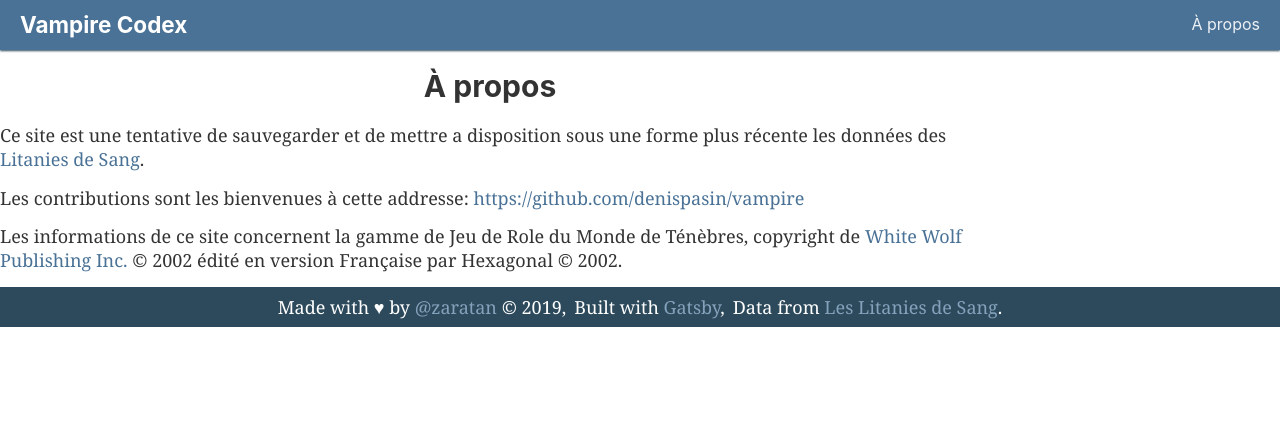
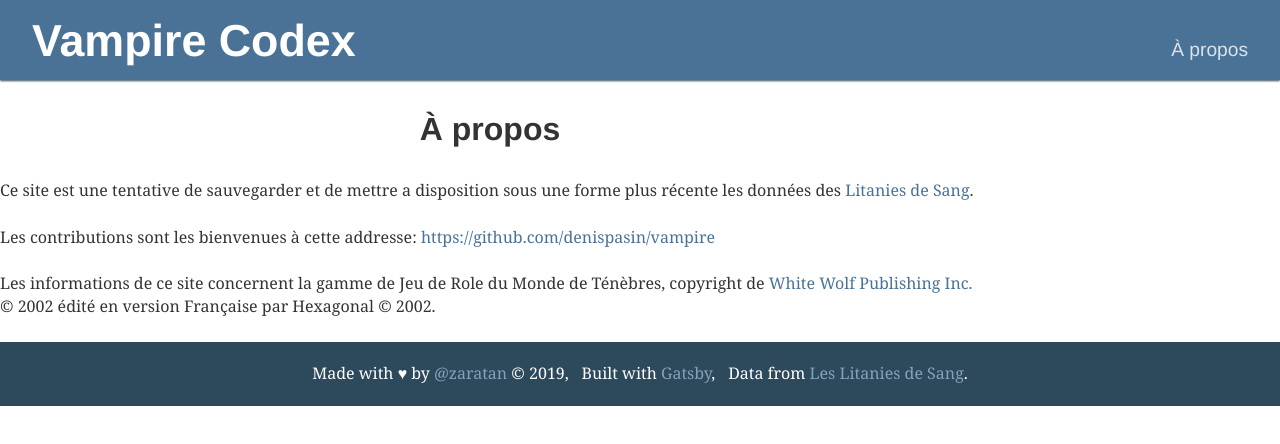
Before and after one commit to zaratan/vampire, a Gatsby site: page /about in a window 1280 px wide. Built offline with nearby package versions, Linux system fonts and the light colour scheme; Gatsby itself is replaced by a stand-in of ours.

Commit message:
Better theme

```diff
--- a/gatsby-config.js
+++ b/gatsby-config.js
@@ -23,6 +23,12 @@ module.exports = {
     `gatsby-transformer-sharp`,
     `gatsby-plugin-sharp`,
     {
+      resolve: `gatsby-plugin-typography`,
+      options: {
+        pathToConfigModule: `src/utils/typography`,
+      },
+    },
+    {
       resolve: `gatsby-plugin-manifest`,
       options: {
         name: `vampire-codex`,
--- a/package.json
+++ b/package.json
@@ -14,6 +14,7 @@
     "gatsby-plugin-offline": "^2.0.24",
     "gatsby-plugin-react-helmet": "^3.0.8",
     "gatsby-plugin-sharp": "^2.0.25",
+    "gatsby-plugin-typography": "^2.2.9",
     "gatsby-source-filesystem": "^2.0.23",
     "gatsby-transformer-json": "^2.1.8",
     "gatsby-transformer-sharp": "^2.1.15",
@@ -21,8 +22,11 @@
     "react": "^16.8.4",
     "react-dom": "^16.8.4",
     "react-helmet": "^5.2.0",
+    "react-typography": "^0.16.19",
     "slugify": "^1.3.4",
-    "styled-components": "^4.1.3"
+    "styled-components": "^4.1.3",
+    "typography": "^0.16.19",
+    "typography-theme-stow-lake": "^0.16.19"
   },
   "devDependencies": {
     "eslint": "5.3.0",
--- a/src/components/Footer.jsx
+++ b/src/components/Footer.jsx
@@ -4,7 +4,7 @@ import styled from 'styled-components';
 const StyledFooter = styled.footer`
   background-color: ${props => props.theme.shadow};
   color: #fff;
-  height: 40px;
+  height: 4rem;
   display: flex;
   justify-content: center;
   align-items: center;
@@ -16,11 +16,11 @@ const FooterComponent = styled.span`
   margin 0 0.4rem;
 
   @media only screen and (max-width: 710px) {
-    font-size: 1.3rem;
+    font-size: 0.8rem;
   }
 
-  @media only screen and (max-width: 307px) {
-    font-size: 1rem;
+  @media only screen and (max-width: 347px) {
+    font-size: 0.7rem;
   }
 `;
 
--- a/src/components/Header.jsx
+++ b/src/components/Header.jsx
@@ -7,21 +7,69 @@ const StyledHeader = styled.header`
   height: 5rem;
   display: flex;
   justify-content: space-between;
+  align-items: baseline;
   background-color: ${props => props.theme.normal};
   box-shadow: 0 1px 2px ${props => props.theme.shadow};
   margin-bottom: 2rem;
+
+  @media only screen and (max-width: 300px) {
+    flex-direction: column;
+  }
 `;
 
 const Title = styled.h1`
-  margin: auto 0;
-  padding: 0 2rem;
+  padding: 0 0 0 2rem;
   color: #fff;
+  font-size: 2.8rem;
+  margin: 0;
+  height: 5rem;
+  line-height: 5rem;
+
+  @media only screen and (max-width: 500px) {
+    padding: 0 0 0 1rem;
+    font-size: 2rem;
+  }
+
+  @media only screen and (max-width: 380px) {
+    font-size: 1.7rem;
+  }
+
+  @media only screen and (max-width: 340px) {
+    font-size: 1.5rem;
+  }
+
+  @media only screen and (max-width: 300px) {
+    height: 3rem;
+    line-height: 3rem;
+    font-size: 2rem;
+  }
 `;
 
 const About = styled(Title)`
-  font-weight: 400;
-  font-size: 1.6rem;
-  opacity: 0.9;
+  padding: 0 2rem 0 0;
+  font-weight: 300;
+  font-size: 1.2rem;
+  opacity: 0.8;
+
+  @media only screen and (max-width: 500px) {
+    padding: 0 1rem 0 0;
+    font-size: 1rem;
+  }
+
+  @media only screen and (max-width: 380px) {
+    font-size: 0.9rem;
+  }
+
+  @media only screen and (max-width: 340px) {
+    font-size: 0.8rem;
+  }
+
+  @media only screen and (max-width: 300px) {
+    font-size: 1rem;
+    height: 2rem;
+    line-height: 2rem;
+    align-self: flex-end;
+  }
 `;
 
 const StyledLink = styled(Link)`
--- a/src/components/Table.jsx
+++ b/src/components/Table.jsx
@@ -8,7 +8,11 @@ const TableStyle = styled.div`
   border-radius: 5px;
   padding: 1rem;
   margin: 2rem;
-  font-size: 1.5rem;
+  font-size: 0.75rem;
+
+  @media (max-width: 700px) {
+    margin: 2rem 0;
+  }
 `;
 
 const Line = styled.div`
--- a/src/styles/GlobalStyle.js
+++ b/src/styles/GlobalStyle.js
@@ -3,12 +3,11 @@ import { createGlobalStyle } from 'styled-components';
 const GlobalStyle = createGlobalStyle`
 html {
   box-sizing: border-box;
-  font-size: 10px;
+  /* font-size: 10px; */
   height: 100%;
   min-height: 100%;
   -ms-text-size-adjust: 100%;
   -webkit-text-size-adjust: 100%;
-  font-family: georgia, serif;
   overflow-y: scroll;
 }
 *,
@@ -19,7 +18,7 @@ html {
 body {
   padding: 0;
   margin: 0;
-  font-size: 1.8rem;
+  /* font-size: 1.8rem; */
   height: 100%;
   min-height: 100%;
   -webkit-font-smoothing: antialiased;
@@ -27,10 +26,6 @@ body {
   color: hsla(0, 0%, 0%, 0.8);
   word-wrap: break-word;
   font-kerning: normal;
-  -moz-font-feature-settings: "kern", "liga", "clig", "calt";
-  -ms-font-feature-settings: "kern", "liga", "clig", "calt";
-  -webkit-font-feature-settings: "kern", "liga", "clig", "calt";
-  font-feature-settings: "kern", "liga", "clig", "calt";
 }
 
 #___gatsby{
@@ -135,7 +130,6 @@ dfn {
   font-style: italic;
 }
 h1 {
-  font-size: 3.6rem;
   margin: 0.67rem 0;
 }
 mark {
@@ -143,7 +137,7 @@ mark {
   color: #000;
 }
 small {
-  font-size: 80%;
+  /* font-size: 80%; */
 }
 sub,
 sup {
@@ -279,12 +273,7 @@ h1 {
   padding-top: 0;
   margin-bottom: 1.45rem;
   color: inherit;
-  font-family: -apple-system, BlinkMacSystemFont, Segoe UI, Roboto, Oxygen,
-    Ubuntu, Cantarell, Fira Sans, Droid Sans, Helvetica Neue, sans-serif;
-  font-weight: bold;
   text-rendering: optimizeLegibility;
-  font-size: 2.25rem;
-  line-height: 1.1;
 }
 h2 {
   margin-left: 0;
@@ -296,12 +285,7 @@ h2 {
   padding-top: 0;
   margin-bottom: 1.45rem;
   color: inherit;
-  font-family: -apple-system, BlinkMacSystemFont, Segoe UI, Roboto, Oxygen,
-    Ubuntu, Cantarell, Fira Sans, Droid Sans, Helvetica Neue, sans-serif;
-  font-weight: bold;
   text-rendering: optimizeLegibility;
-  font-size: 1.62671rem;
-  line-height: 1.1;
 }
 h3 {
   margin-left: 0;
@@ -313,12 +297,7 @@ h3 {
   padding-top: 0;
   margin-bottom: 1.45rem;
   color: inherit;
-  font-family: -apple-system, BlinkMacSystemFont, Segoe UI, Roboto, Oxygen,
-    Ubuntu, Cantarell, Fira Sans, Droid Sans, Helvetica Neue, sans-serif;
-  font-weight: bold;
   text-rendering: optimizeLegibility;
-  font-size: 1.38316rem;
-  line-height: 1.1;
 }
 h4 {
   margin-left: 0;
@@ -330,12 +309,7 @@ h4 {
   padding-top: 0;
   margin-bottom: 1.45rem;
   color: inherit;
-  font-family: -apple-system, BlinkMacSystemFont, Segoe UI, Roboto, Oxygen,
-    Ubuntu, Cantarell, Fira Sans, Droid Sans, Helvetica Neue, sans-serif;
-  font-weight: bold;
   text-rendering: optimizeLegibility;
-  font-size: 1rem;
-  line-height: 1.1;
 }
 h5 {
   margin-left: 0;
@@ -347,12 +321,7 @@ h5 {
   padding-top: 0;
   margin-bottom: 1.45rem;
   color: inherit;
-  font-family: -apple-system, BlinkMacSystemFont, Segoe UI, Roboto, Oxygen,
-    Ubuntu, Cantarell, Fira Sans, Droid Sans, Helvetica Neue, sans-serif;
-  font-weight: bold;
   text-rendering: optimizeLegibility;
-  font-size: 0.85028rem;
-  line-height: 1.1;
 }
 h6 {
   margin-left: 0;
@@ -364,12 +333,7 @@ h6 {
   padding-top: 0;
   margin-bottom: 1.45rem;
   color: inherit;
-  font-family: -apple-system, BlinkMacSystemFont, Segoe UI, Roboto, Oxygen,
-    Ubuntu, Cantarell, Fira Sans, Droid Sans, Helvetica Neue, sans-serif;
-  font-weight: bold;
   text-rendering: optimizeLegibility;
-  font-size: 0.78405rem;
-  line-height: 1.1;
 }
 hgroup {
   margin-left: 0;
@@ -393,9 +357,8 @@ ul {
   list-style-position: outside;
   list-style-image: none;
 
-  @media (max-width: 600px) {
+  @media (max-width: 700px) {
     margin-left: 0
-
   }
 }
 ol {
@@ -581,7 +544,7 @@ li > ul {
   margin-bottom: calc(1.45rem / 2);
   margin-top: calc(1.45rem / 2);
 
-  @media (max-width: 600px) {
+  @media (max-width: 700px) {
     margin-left: 0;
   }
 }
--- a/src/styles/SectionHeader.js
+++ b/src/styles/SectionHeader.js
@@ -3,7 +3,7 @@ import styled from 'styled-components';
 const SectionHeader = styled.h1`
   text-align: center;
   margin 2rem;
-  font-size: 3rem;
+  /* font-size: 3rem; */
 `;
 
 export default SectionHeader;
--- /dev/null
+++ b/src/utils/typography.js
@@ -0,0 +1,6 @@
+import Typography from 'typography';
+import moraga from 'typography-theme-stow-lake';
+
+const typography = new Typography(moraga);
+
+export default typography;
```
Also changed, not shown: src/components/DisciplineLevel.jsx (+12 -12 lines), src/components/DisciplinePower.jsx (+3 -6 lines), 1 other file.
